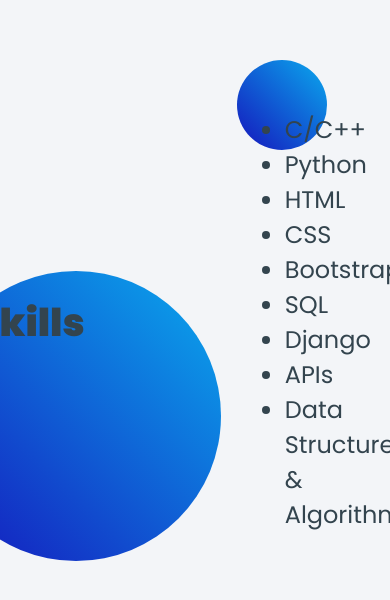
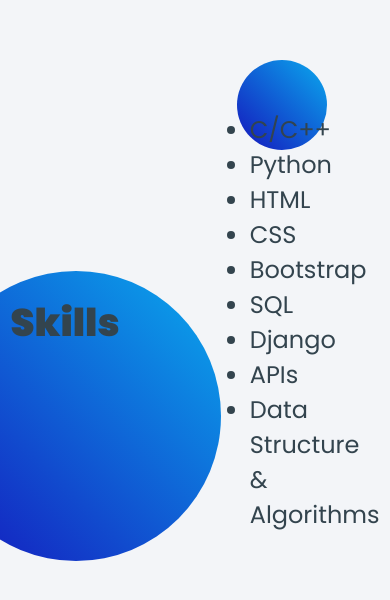
Before and after one commit to alaaelsanteel/MyWebsite, a plain HTML site: page index.html in a window 390 px wide. Shown: the part 2108-2708 px from the top of the page. Drawn offline with Linux system fonts and the light colour scheme.

Commit message:
Update style.css

```diff
--- a/style.css
+++ b/style.css
@@ -431,7 +431,7 @@ button:hover{
 
 .skillsde {
     font-size: 1.6em;
-    padding-right: 70px
+    padding-right: 0px
 }
 .col5{
 
```
